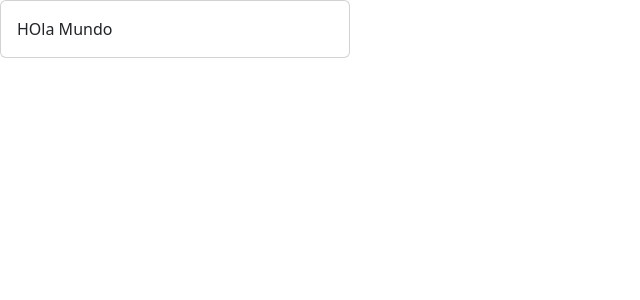
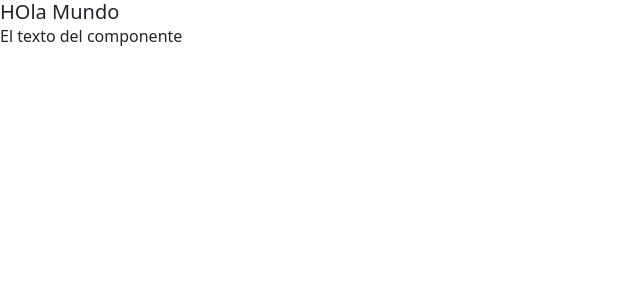
Before and after one commit to MiguelSanchezCuello/hm-react-app, a React (Vite) app: page / in a window 1280 px wide. Shown: the top 300 px of the page, without its empty margins (0-640 px from the left). Built offline with nearby package versions, Linux system fonts and the light colour scheme.

Commit message:
Modificado el CardBody y Agregadas las propiedades adicionales del CardBody

```diff
--- a/src/App.tsx
+++ b/src/App.tsx
@@ -1,7 +1,7 @@
-import Card from "./components/Card";
+import Card, { CardBody } from "./components/Card";
 
 function App() {
-  return <Card body={"HOla Mundo"} />;
+  return <CardBody title={"HOla Mundo"} text={"El texto del componente"} />;
 }
 
 export default App;
--- a/src/components/Card.tsx
+++ b/src/components/Card.tsx
@@ -1,8 +1,8 @@
 interface Props {
-    body: string
+  body: string;
 }
 function Card(props: Props) {
-    const { body } = props;
+  const { body } = props;
   return (
     <div
       className="card"
@@ -10,24 +10,21 @@
         width: "350px",
       }}
     >
-      <div className="card-body">
-        {body}
-      </div>
+      <div className="card-body">{body}</div>
     </div>
   );
 }
+interface CardBodyProps {
+  title: string;
+  text?: string;
+}
 
-export function CardBody() {
+export function CardBody(props: CardBodyProps) {
+  const { title, text } = props;
   return (
     <>
-      <h5 className="card-title">Card title</h5>
-      <p className="card-text">
-        Some quick example text to build on the card title and make up the bulk
-        of the card's content.
-      </p>
-      <a href="#" className="btn btn-primary">
-        Go somewhere
-      </a>
+      <h5 className="card-title">{title}</h5>
+      <p className="card-text">{text}</p>
     </>
   );
 }
```
